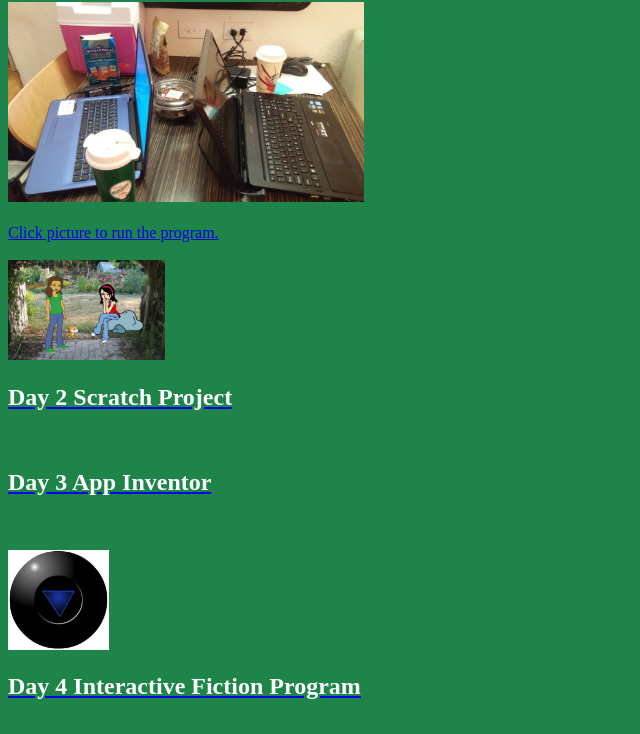
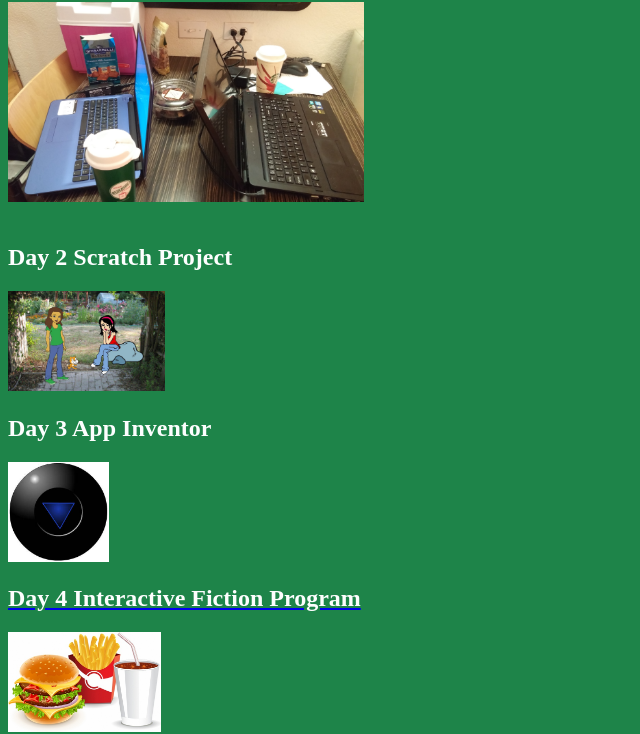
Before and after one commit to jacquewhitaker/jacquewhitaker.github.io, a plain HTML site: page my_website/portfolio.html in a window 1280 px wide. Shown: the part 104-838 px from the top of the page, without its empty margins (0-640 px from the left). Drawn offline with Linux system fonts and the light colour scheme.

Commit message:
day 8 try e

```diff
--- a/my_website/portfolio.html
+++ b/my_website/portfolio.html
@@ -22,16 +22,16 @@
     <h1>This is my Portfolio Page!</h1>
     <img src="images/trainingcomputers.jpg" height="200">
     <br><br>
-    <a target="_blank" href="https://scratch.mit.edu/projects/166761725/#player"
-       <h2>Click picture to run the program.</h2><br><br>
-       <img src="images/binaryreviewpic.JPG" height="100">
+
+    <p><h2>Day 2 Scratch Project</h2></p>
+    <a target="_blank" href="https://scratch.mit.edu/projects/166761725/#player"<br>
+       <img src="images/binaryreviewpic.JPG" height="100"></a>
     <br>
-       <p><h2>Day 2 Scratch Project</h2><br></p>
-    <p><h2>Day 3 App Inventor </h2><br></p>
+    <p><h2>Day 3 App Inventor </h2></p>
     <a target="_blank" href="Magic8BallEJ01a.aia" download="Magic8Ball.aia">
         <img src="images/magic8ball.jpg" height="100">
     <br>
-    <p><h2>Day 4 Interactive Fiction Program </h2><br></p>
+    <p><h2>Day 4 Interactive Fiction Program </h2></p>
     <a target="_blank" href="LateNightFastFood.py" download="LateNightFastFood.py"><img src="images/fast_food_311861.jpg" height = "100">
     <br>
     <p><h2>Day 5 My Own Game v1 Project</h2><br></p>
```
